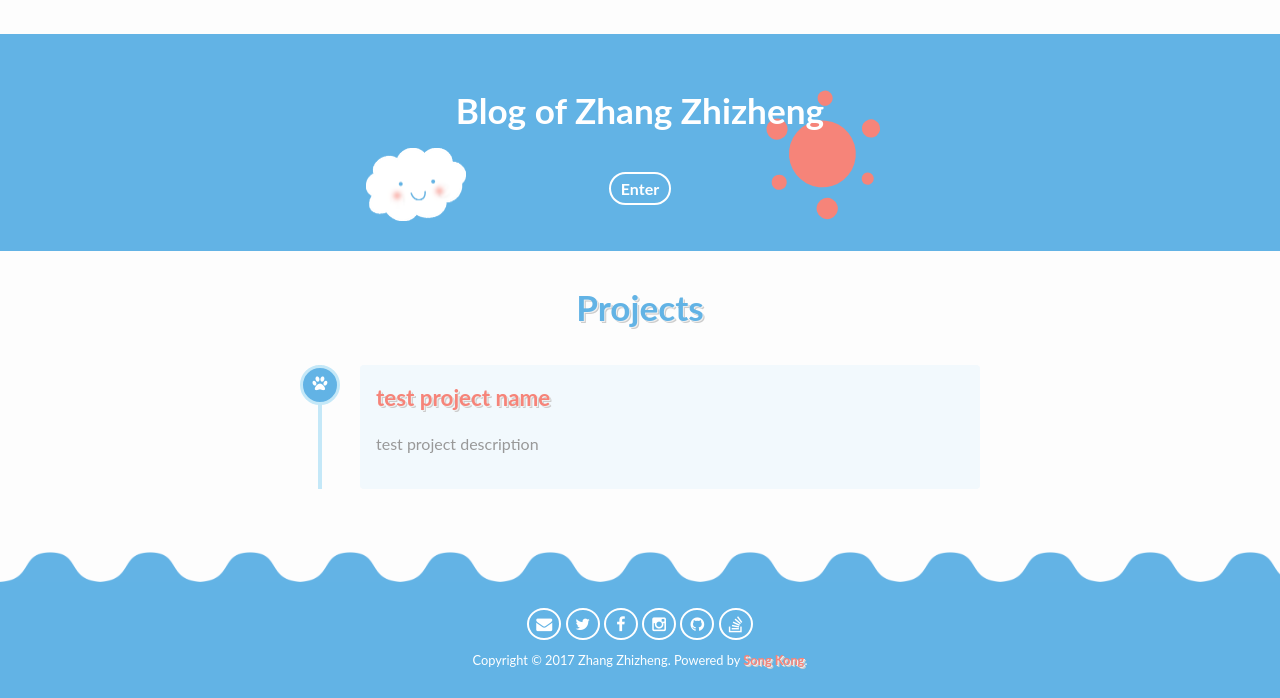
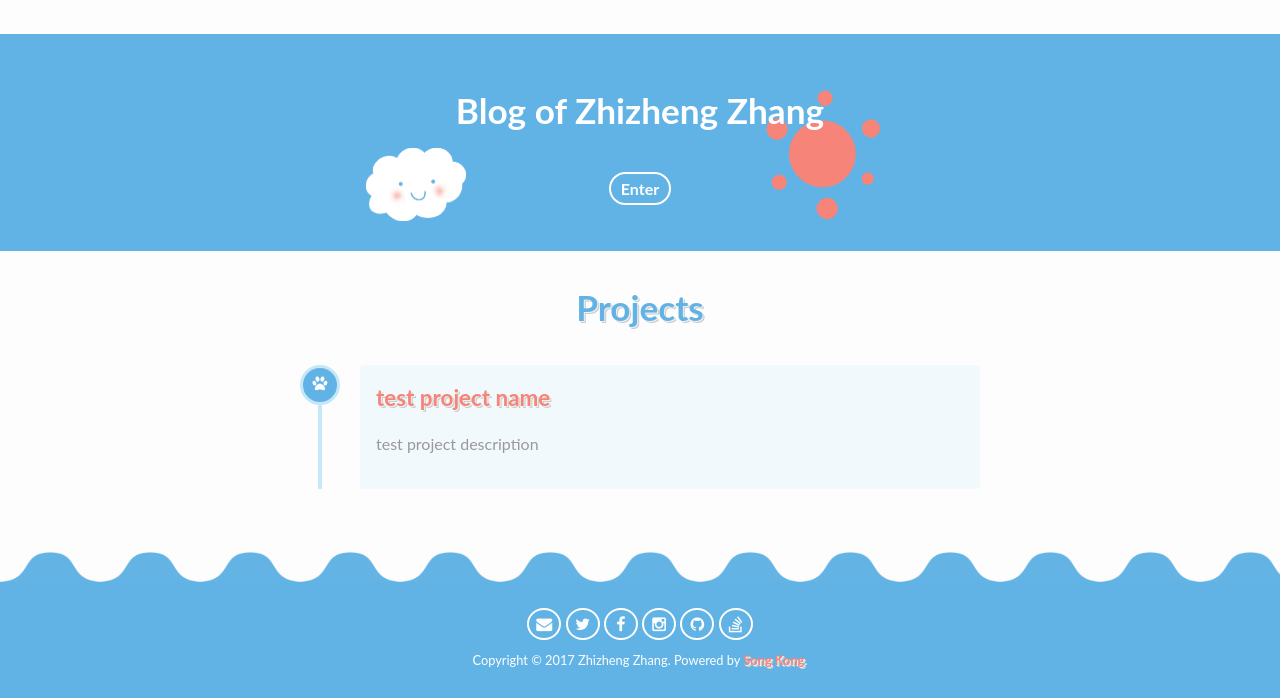
Before and after one commit to izhizheng/izhizheng.github.io, a Jekyll site: the page built from index.html, in a window 1280 px wide. Shown: the part 776-1474 px from the top of the page. Built offline with Jekyll 4.4.1, drawn with Linux system fonts in a browser that asks for light colours.

```diff
--- a/_config.yml
+++ b/_config.yml
@@ -1,5 +1,5 @@
 # Site
-title: 我心依旧 - Zhang Zhizheng
+title: 我心依旧 - Zhizheng Zhang
 description: This is Zhizheng's home.
 logo: favicon.png
 url: http://www.izhizheng.com
@@ -32,7 +32,7 @@ google_analytics: UA-97930384-1
 # Author information:
 author:
 #  resume: /resume
-  name: Zhang Zhizheng     #the name of Blog section
+  name: Zhizheng Zhang     #the name of Blog section
   about_me: I'm Zhang Zhizheng, a programmer. This is my online home & blog, where I share thoughts about development, my daily life and other insteresting topics. Feel free to contact me by email if you have any questions.
 
 # Social Links
```
